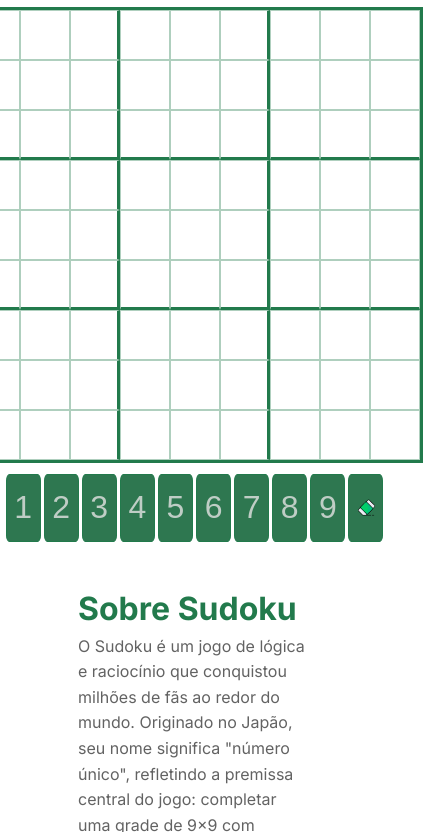
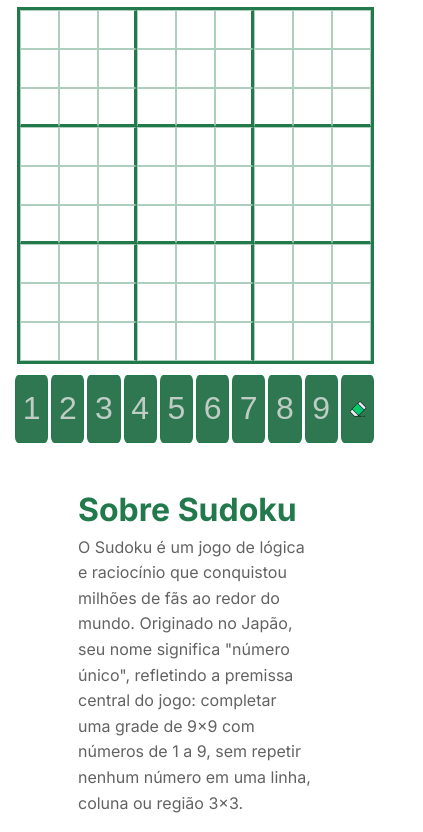
Before and after one commit to MatheusAG16/Sudoku, a plain HTML site: page index.html in a window 390 px wide. Both pictures are taken after a click on the button "Jogar". Shown: the part 110-942 px from the top of the page, 423 px wide, since content can reach past the window. Drawn offline with Linux system fonts and the light colour scheme; a web font is replaced by a local one.

Commit message:
Correção de tamanhos
Site atualizado com correções dos tamanhos do tabuleiro e header para funcionamento em dispositivos mobile.

```diff
--- a/index.html
+++ b/index.html
@@ -3,8 +3,7 @@
   <head>
     <meta charset="UTF-8" />
     <meta name="viewport" content="width=device-width, initial-scale=1.0" />
-    <link rel="stylesheet" href="style.css" media="all"/>
-    <link rel="stylesheet" href="mobile.css" media="screen">
+    <link rel="stylesheet" href="style.css" media="all" />
     <link
       rel="shortcut icon"
       href="images/icon-sudoku.png"
@@ -73,15 +72,27 @@
       </div>
 
       <section id="tabuleiro">
-
         <menu class="menu-dificuldade">
-          <button class="btn-dificuldade" data-level="25" id="btn-facil-m">Fácil</button>
-          <button class="btn-dificuldade" data-level="35" id="btn-medio-m">Médio</button>
-          <button class="btn-dificuldade" data-level="45" id="btn-dificil-m">Difícil</button>
-          <button class="btn-dificuldade" data-level="55" id="btn-especialista-m">Genio</button>
-          <button class="btn" id="btn-limpar-m" onclick="limparPuzzle()">Limpar</button>
+          <button class="btn-dificuldade" data-level="25" id="btn-facil-m">
+            Fácil
+          </button>
+          <button class="btn-dificuldade" data-level="35" id="btn-medio-m">
+            Médio
+          </button>
+          <button class="btn-dificuldade" data-level="45" id="btn-dificil-m">
+            Difícil
+          </button>
+          <button
+            class="btn-dificuldade"
+            data-level="55"
+            id="btn-especialista-m"
+          >
+            Genio
+          </button>
+          <button class="btn" id="btn-limpar-m" onclick="limparPuzzle()">
+            Limpar
+          </button>
         </menu>
-
 
         <section class="sessao" id="sessao-div">
           <div class="sudoku-board">
@@ -105,13 +116,20 @@
         <section class="sessao" id="sessao-btn">
           <button class="btn" id="btn-gerar">Gerar Puzzle</button>
           <button class="btn" id="btn-limpar">Limpar Puzzle</button>
-          <button class="btn-dificuldade" data-level="25" id="btn-facil">Fácil</button>
-          <button class="btn-dificuldade" data-level="35" id="btn-medio">Médio</button>
-          <button class="btn-dificuldade" data-level="45" id="btn-dificil">Difícil</button>
-          <button class="btn-dificuldade" data-level="55" id="btn-especialista">Especialista</button>
+          <button class="btn-dificuldade" data-level="25" id="btn-facil">
+            Fácil
+          </button>
+          <button class="btn-dificuldade" data-level="35" id="btn-medio">
+            Médio
+          </button>
+          <button class="btn-dificuldade" data-level="45" id="btn-dificil">
+            Difícil
+          </button>
+          <button class="btn-dificuldade" data-level="55" id="btn-especialista">
+            Especialista
+          </button>
           <button class="btn" id="btn-fechar" onclick="home()">Fechar</button>
         </section>
-
       </section>
 
       <section class="sobre">
--- a/mobile.css
+++ /dev/null
@@ -1,62 +0,0 @@
-@charset "UTF-8";
-
-@media (max-width: 620px) {
-
-    .container {
-        padding-top: 0;
-    }
-
-    .menu-toggle {
-        display: block;
-    }
-
-    #tabuleiro {
-        flex-direction: column;
-        align-items: center;
-        justify-content: center;
-        right: 0%;
-    }
-
-    #sessao-div {
-        order: 0;
-    }
-
-    #sessao-num {
-        display: flex;
-        width: 100%;
-        justify-content: center;
-        order: 1;
-        padding-top: 10px;
-        margin: 0;
-    }
-
-    .num{
-        width: 9vw;
-    }
-
-    #sessao-btn {
-        display: none;
-    }
-
-    .sudoku-board {
-        grid-template-columns: repeat(9, 1fr);
-        grid-template-rows: repeat(9, 1fr);
-    }
-
-    .cell {
-        width: 8vw;
-        height: 8vw;
-    }
-
-}
-
-@media (min-width: 621px){
-    .menu-toggle{
-        display: none;
-    }
-
-    .menu-dificuldade.active {
-        display: none;
-    }
-
-}
--- a/style.css
+++ b/style.css
@@ -233,8 +233,6 @@ main{
     font-size: 2em;
     width: 5vw;
     height: 10vh;
-    min-width: 50px;
-    min-height: 50px;
     color: #72b492;
 }
 
@@ -281,3 +279,70 @@ main{
     white-space: nowrap;
     border: none;
 }
+
+@media (max-width: 620px) {
+
+    .container {
+        padding-top: 0;
+    }
+
+    .nav-item {
+        padding: 0 0 0 1em;
+    }
+
+    .menu-toggle {
+        display: block;
+        position: relative;
+        right: 43%;
+    }
+
+    #tabuleiro {
+        flex-direction: column;
+        align-items: center;
+        justify-content: center;
+        right: 0%;
+    }
+
+    #sessao-div {
+        order: 0;
+    }
+
+    #sessao-num {
+        display: flex;
+        width: 95%;
+        justify-content: center;
+        order: 1;
+        padding-top: 10px;
+        margin: 0;
+    }
+
+    .num{
+        width: 9vw;
+    }
+
+    #sessao-btn {
+        display: none;
+    }
+
+    .sudoku-board {
+        grid-template-columns: repeat(9, 1fr);
+        grid-template-rows: repeat(9, 1fr);
+    }
+
+    .cell {
+        width: 10vw;
+        height: 10vw;
+    }
+
+}
+
+@media (min-width: 621px){
+    .menu-toggle{
+        display: none;
+    }
+
+    .menu-dificuldade.active {
+        display: none;
+    }
+
+}
```
Also changed, not shown: tablet.css (deleted).
